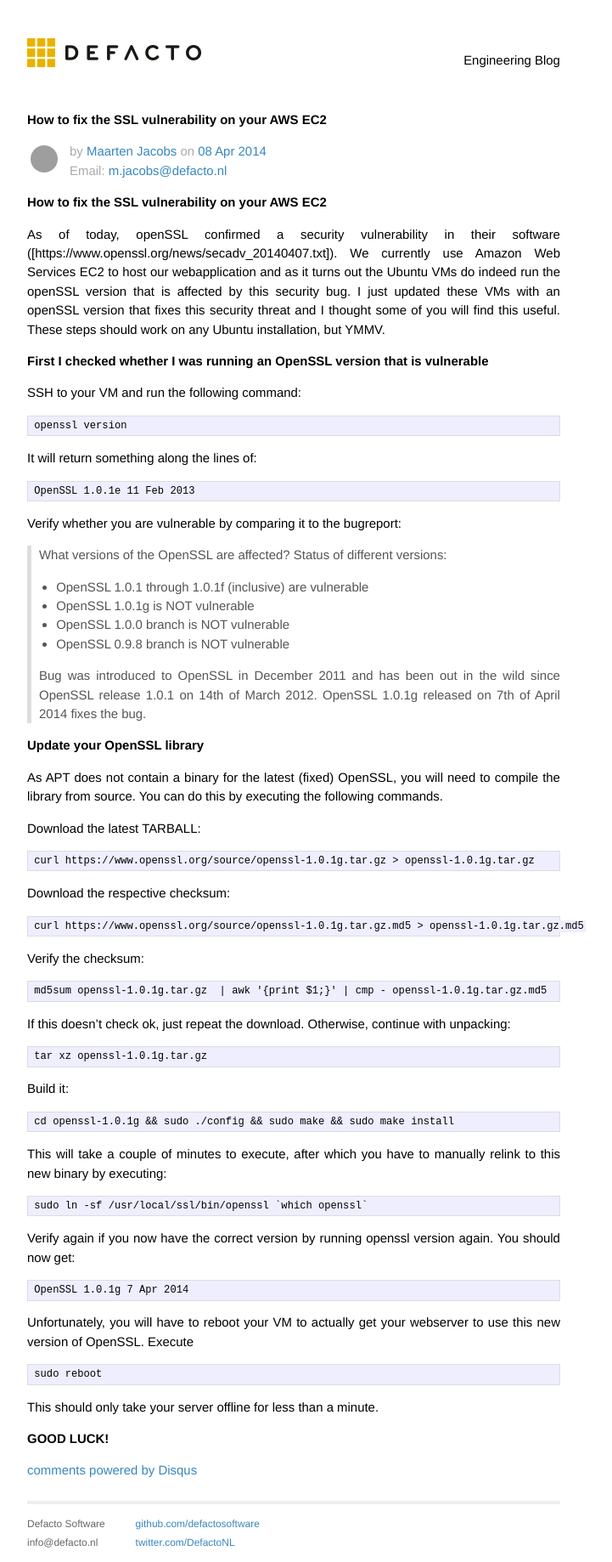
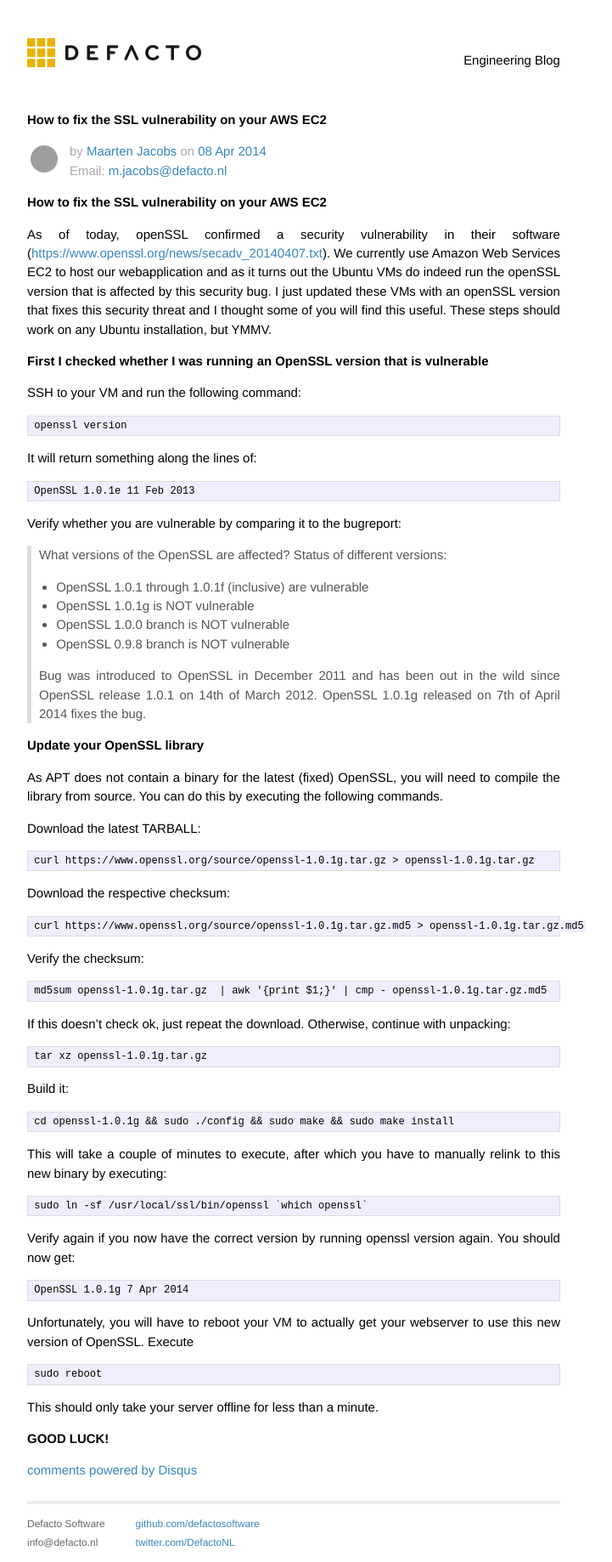
Before and after one commit to DefactoSoftware/devblog, a Jekyll site: the page built from _posts/2014-04-08-how-to-fix-the-ssl-vulnerability-on-your-aws-ec2.markdown, in a window 1280 px wide. Shown: the whole page at 85% size, without its empty margins (294-1015 px from the left). Built offline with Jekyll 4.4.1, drawn with Linux system fonts in a browser that asks for light colours; Markdown is read by kramdown in place of the engine named in the settings; comment, search, counter and statistics services are not loaded; part of the change alters nothing that is shown; grey boxes are pictures that could not be loaded.

```diff
--- a/_posts/2014-04-08-how-to-fix-the-ssl-vulnerability-on-your-aws-ec2.markdown
+++ b/_posts/2014-04-08-how-to-fix-the-ssl-vulnerability-on-your-aws-ec2.markdown
@@ -9,7 +9,7 @@ categories: []
 ### How to fix the SSL vulnerability on your AWS EC2
 
 
-As of today, openSSL confirmed a security vulnerability in their software ([https://www.openssl.org/news/secadv_20140407.txt]). We currently use Amazon Web Services EC2 to host our webapplication and as it turns out the Ubuntu VMs do indeed run the openSSL version that is affected by this security bug.
+As of today, openSSL confirmed a security vulnerability in their software ([https://www.openssl.org/news/secadv_20140407.txt]([https://www.openssl.org/news/secadv_20140407.txt])). We currently use Amazon Web Services EC2 to host our webapplication and as it turns out the Ubuntu VMs do indeed run the openSSL version that is affected by this security bug.
 I just updated these VMs with an openSSL version that fixes this security threat and I thought some of you will find this useful. These steps should work on any Ubuntu installation, but YMMV.
 
 
```
